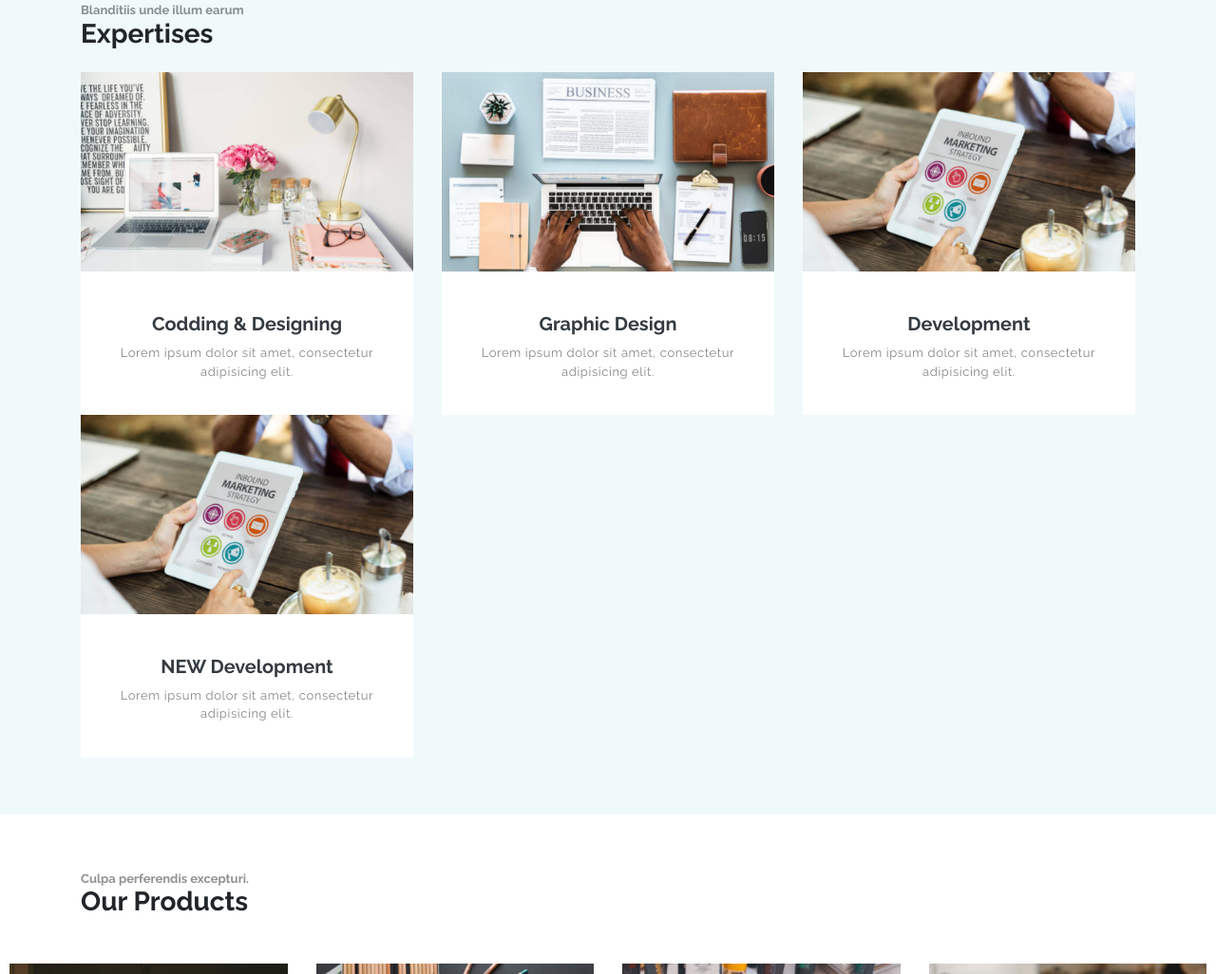
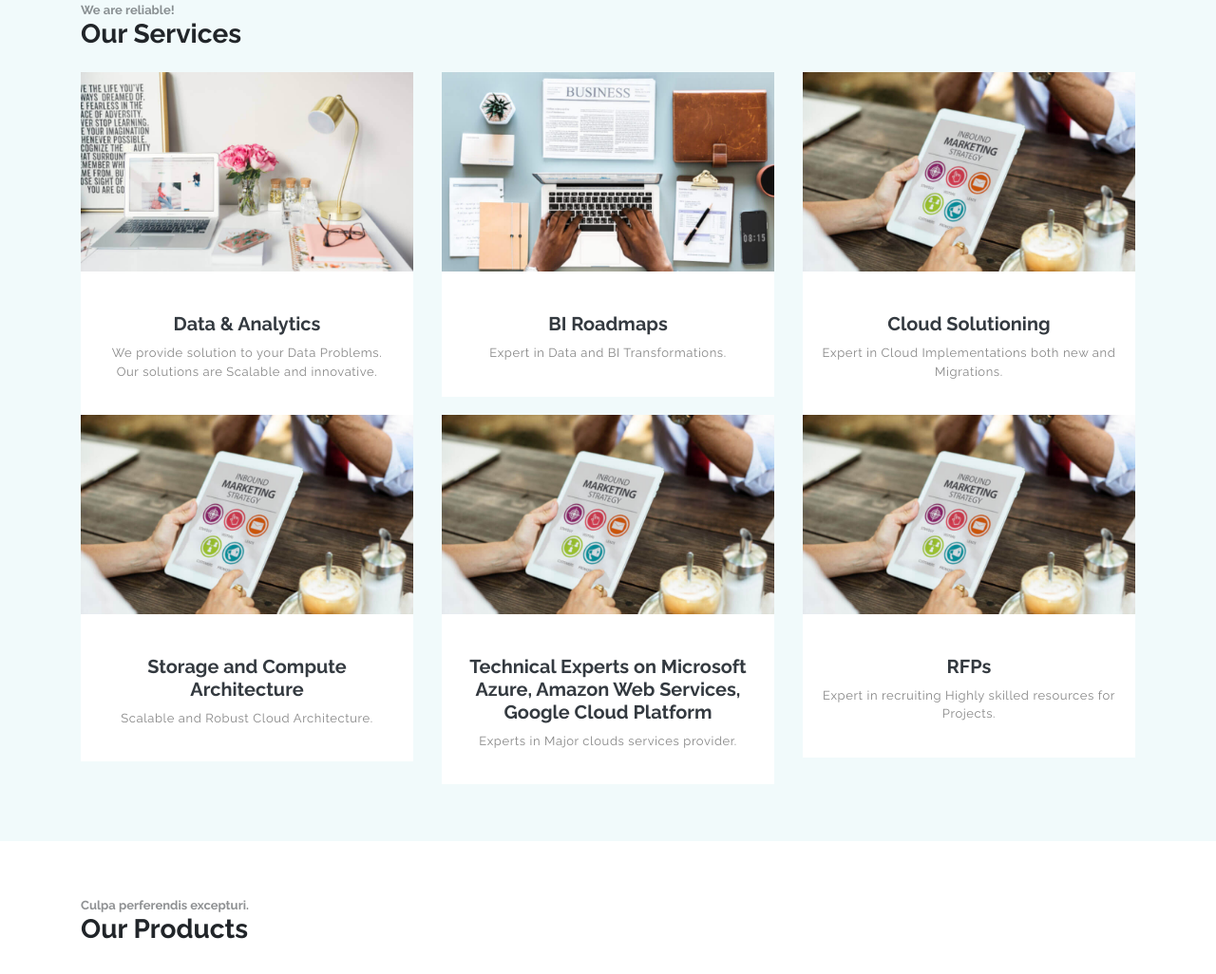
Before and after one commit to PoojaSSahu/Aninikom-Website-2, a plain HTML site: page index.html in a window 1280 px wide. Shown: the part 1300-2326 px from the top of the page at 95% size. Drawn offline with Linux system fonts and the light colour scheme.

Commit message:
Our Services

```diff
--- a/index.html
+++ b/index.html
@@ -169,16 +169,16 @@
 
     <section class="section">
         <div class="container">
-            <h6 class="xs-font mb-0">Blanditiis unde illum earum</h6>
-            <h3 class="section-title mb-4">Expertises</h3>
+            <h6 class="xs-font mb-0">We are reliable!</h6>
+            <h3 class="section-title mb-4">Our Services</h3>
 
             <div class="row text-center">
                 <div class="col-lg-4">
                     <a href="javascript:void(0)" class="card border-0 text-dark">
                         <img class="card-img-top" src="assets/imgs/img-5.jpg" alt="Download free bootstrap 4 landing page, free boootstrap 4 templates, Download free bootstrap 4.1 landing page, free boootstrap 4.1.1 templates, ollie Landing page">
                         <span class="card-body">
-                            <h4 class="title mt-4">Codding &amp; Designing</h4>
-                            <p class="xs-font">Lorem ipsum dolor sit amet, consectetur adipisicing elit.</p>
+                            <h4 class="title mt-4">Data &amp; Analytics</h4>
+                            <p class="xs-font">We provide solution to your Data Problems. Our solutions are Scalable and innovative.</p>
                         </span>
                     </a>
                 </div>
@@ -186,8 +186,8 @@
                     <a href="javascript:void(0)" class="card border-0 text-dark">
                         <img class="card-img-top" src="assets/imgs/img-6.jpg" alt="Download free bootstrap 4 landing page, free boootstrap 4 templates, Download free bootstrap 4.1 landing page, free boootstrap 4.1.1 templates, ollie Landing page">
                         <span class="card-body">
-                            <h4 class="title mt-4">Graphic Design</h4>
-                            <p class="xs-font">Lorem ipsum dolor sit amet, consectetur adipisicing elit.</p>
+                            <h4 class="title mt-4">BI Roadmaps</h4>
+                            <p class="xs-font">Expert in Data and BI Transformations.</p>
                         </span>
                     </a>
                 </div>
@@ -195,8 +195,18 @@
                     <a href="javascript:void(0)" class="card border-0 text-dark">
                         <img class="card-img-top" src="assets/imgs/img-7.jpg" alt="Download free bootstrap 4 landing page, free boootstrap 4 templates, Download free bootstrap 4.1 landing page, free boootstrap 4.1.1 templates, ollie Landing page">
                         <span class="card-body">
-                            <h4 class="title mt-4">Development</h4>
-                            <p class="xs-font">Lorem ipsum dolor sit amet, consectetur adipisicing elit.</p>
+                            <h4 class="title mt-4">Cloud Solutioning</h4>
+                            <p class="xs-font">Expert in Cloud Implementations both new and Migrations.</p>
+                        </span>
+                    </a>
+                </div>
+
+                <div class="col-lg-4">
+                    <a href="javascript:void(0)" class="card border-0 text-dark">
+                        <img class="card-img-top" src="assets/imgs/img-7.jpg" alt="Download free bootstrap 4 landing page, free boootstrap 4 templates, Download free bootstrap 4.1 landing page, free boootstrap 4.1.1 templates, ollie Landing page">
+                        <span class="card-body">
+                            <h4 class="title mt-4">Storage and Compute Architecture</h4>
+                            <p class="xs-font">Scalable and Robust Cloud Architecture.</p>
                         </span>
                     </a>
                 </div>
@@ -204,8 +214,17 @@
                     <a href="javascript:void(0)" class="card border-0 text-dark">
                         <img class="card-img-top" src="assets/imgs/img-7.jpg" alt="Download free bootstrap 4 landing page, free boootstrap 4 templates, Download free bootstrap 4.1 landing page, free boootstrap 4.1.1 templates, ollie Landing page">
                         <span class="card-body">
-                            <h4 class="title mt-4">NEW Development</h4>
-                            <p class="xs-font">Lorem ipsum dolor sit amet, consectetur adipisicing elit.</p>
+                            <h4 class="title mt-4">Technical Experts on Microsoft Azure, Amazon Web Services, Google Cloud Platform</h4>
+                            <p class="xs-font">Experts in Major clouds services provider.</p>
+                        </span>
+                    </a>
+                </div>
+                <div class="col-lg-4">
+                    <a href="javascript:void(0)" class="card border-0 text-dark">
+                        <img class="card-img-top" src="assets/imgs/img-7.jpg" alt="Download free bootstrap 4 landing page, free boootstrap 4 templates, Download free bootstrap 4.1 landing page, free boootstrap 4.1.1 templates, ollie Landing page">
+                        <span class="card-body">
+                            <h4 class="title mt-4">RFPs</h4>
+                            <p class="xs-font">Expert in recruiting Highly skilled resources for Projects.</p>
                         </span>
                     </a>
                 </div>
```
